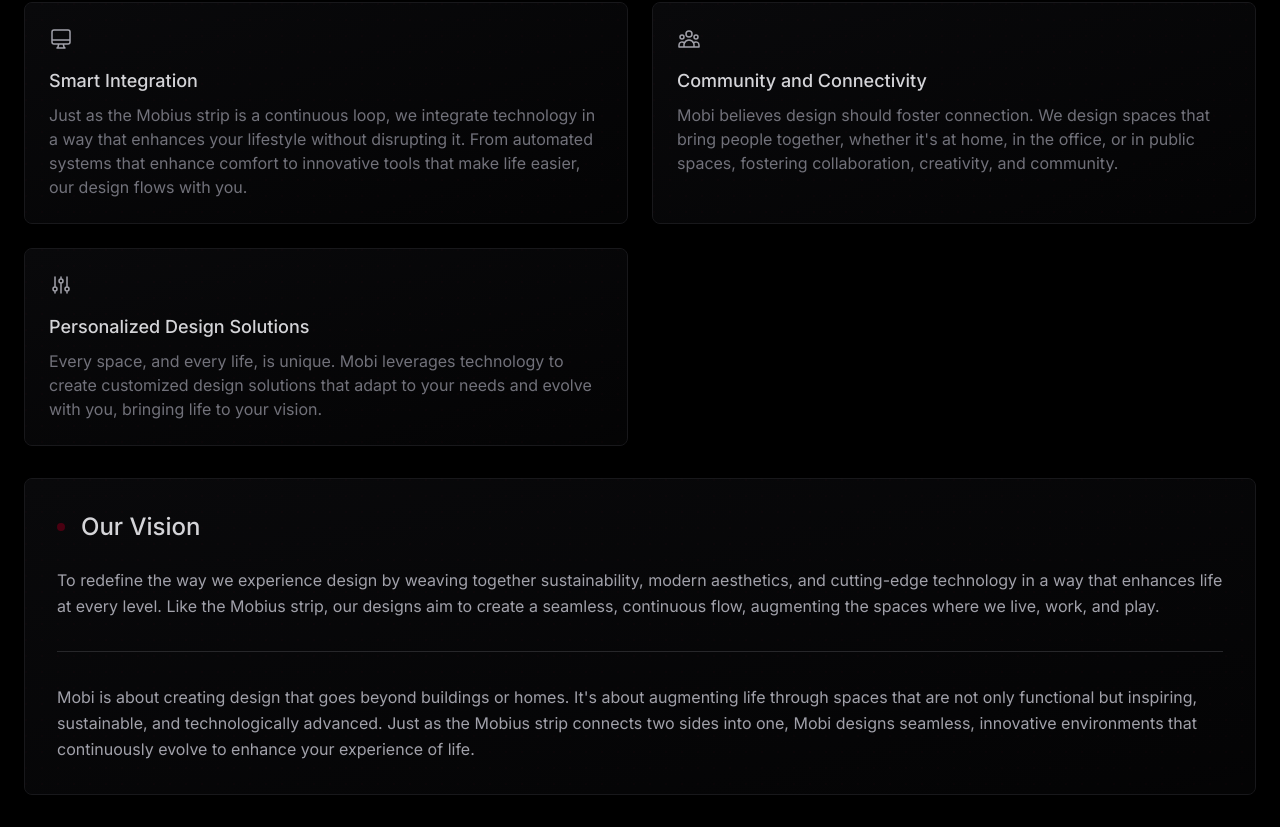
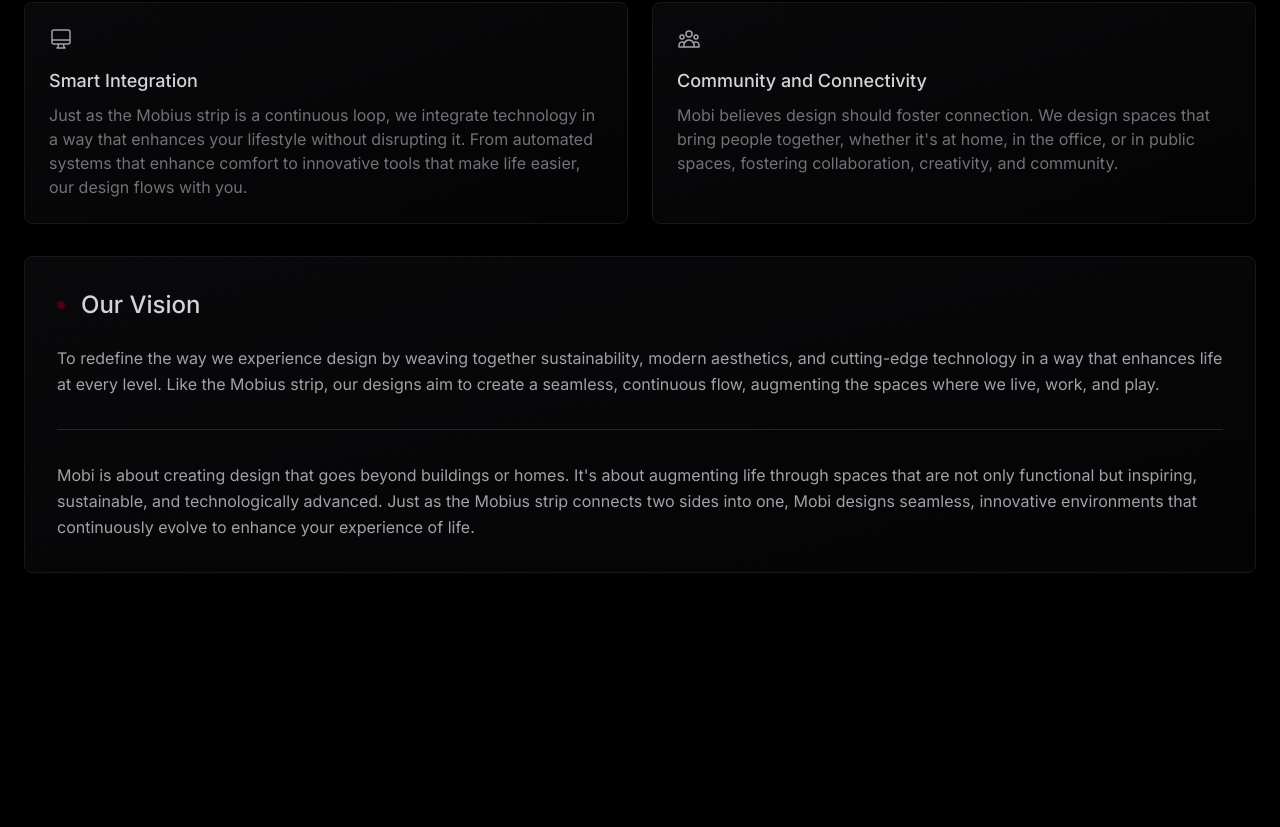
Before and after one commit to stilwellc/Mobi, a Next.js app: page /about in a window 1280 px wide. Shown: the part 1620-2447 px from the top of the page. After the commit the page ends 2225 px from the top, so only its background shows below. Built offline with nearby package versions, Linux system fonts and the light colour scheme; a web font is replaced by a local one.

Commit message:
Remove personalized design solution tile from about page

```diff
--- a/app/about/page.tsx
+++ b/app/about/page.tsx
@@ -91,15 +91,6 @@
       icon: (
         <svg className="w-6 h-6" fill="none" stroke="currentColor" viewBox="0 0 24 24">
           <path strokeLinecap="round" strokeLinejoin="round" strokeWidth={1.5} d="M17 20h5v-2a3 3 0 00-5.356-1.857M17 20H7m10 0v-2c0-.656-.126-1.283-.356-1.857M7 20H2v-2a3 3 0 015.356-1.857M7 20v-2c0-.656.126-1.283.356-1.857m0 0a5.002 5.002 0 019.288 0M15 7a3 3 0 11-6 0 3 3 0 016 0zm6 3a2 2 0 11-4 0 2 2 0 014 0zM7 10a2 2 0 11-4 0 2 2 0 014 0z" />
-        </svg>
-      )
-    },
-    {
-      title: "Personalized Design Solutions",
-      content: "Every space, and every life, is unique. Mobi leverages technology to create customized design solutions that adapt to your needs and evolve with you, bringing life to your vision.",
-      icon: (
-        <svg className="w-6 h-6" fill="none" stroke="currentColor" viewBox="0 0 24 24">
-          <path strokeLinecap="round" strokeLinejoin="round" strokeWidth={1.5} d="M12 6V4m0 2a2 2 0 100 4m0-4a2 2 0 110 4m-6 8a2 2 0 100-4m0 4a2 2 0 110-4m0 4v2m0-6V4m6 6v10m6-2a2 2 0 100-4m0 4a2 2 0 110-4m0 4v2m0-6V4" />
         </svg>
       )
     }
```
